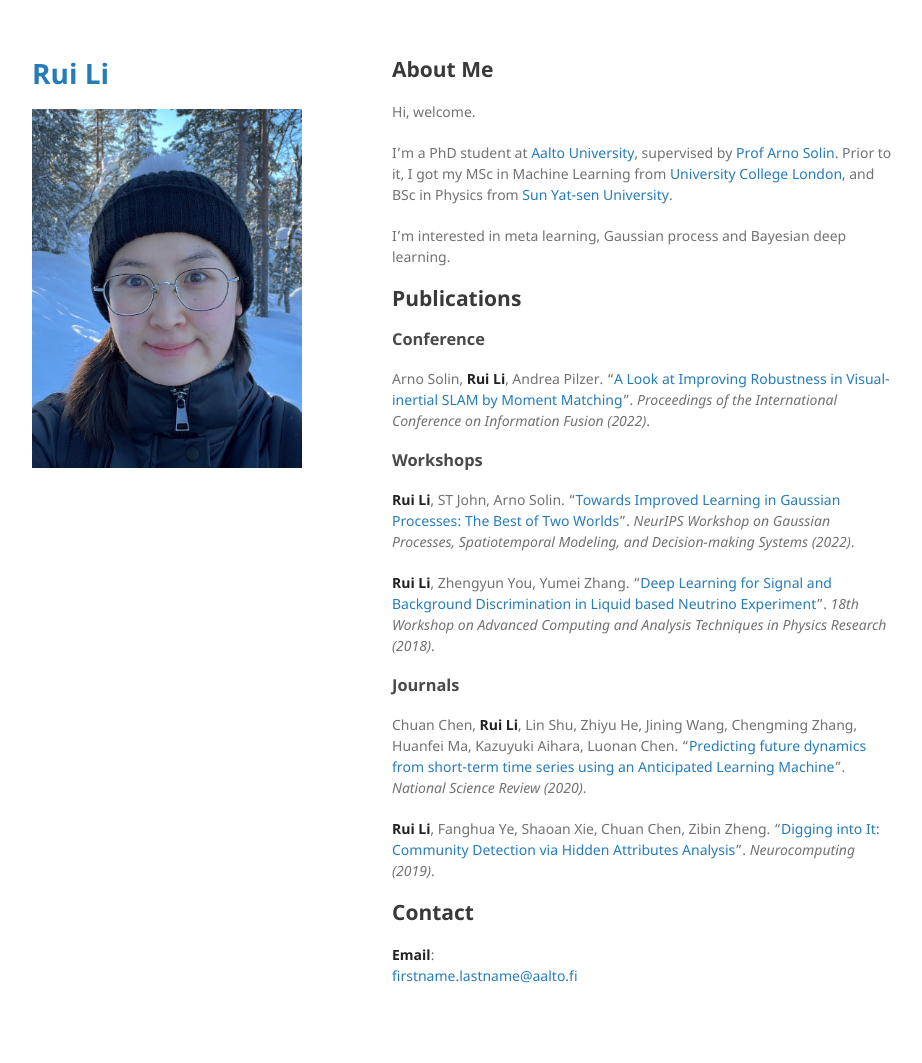
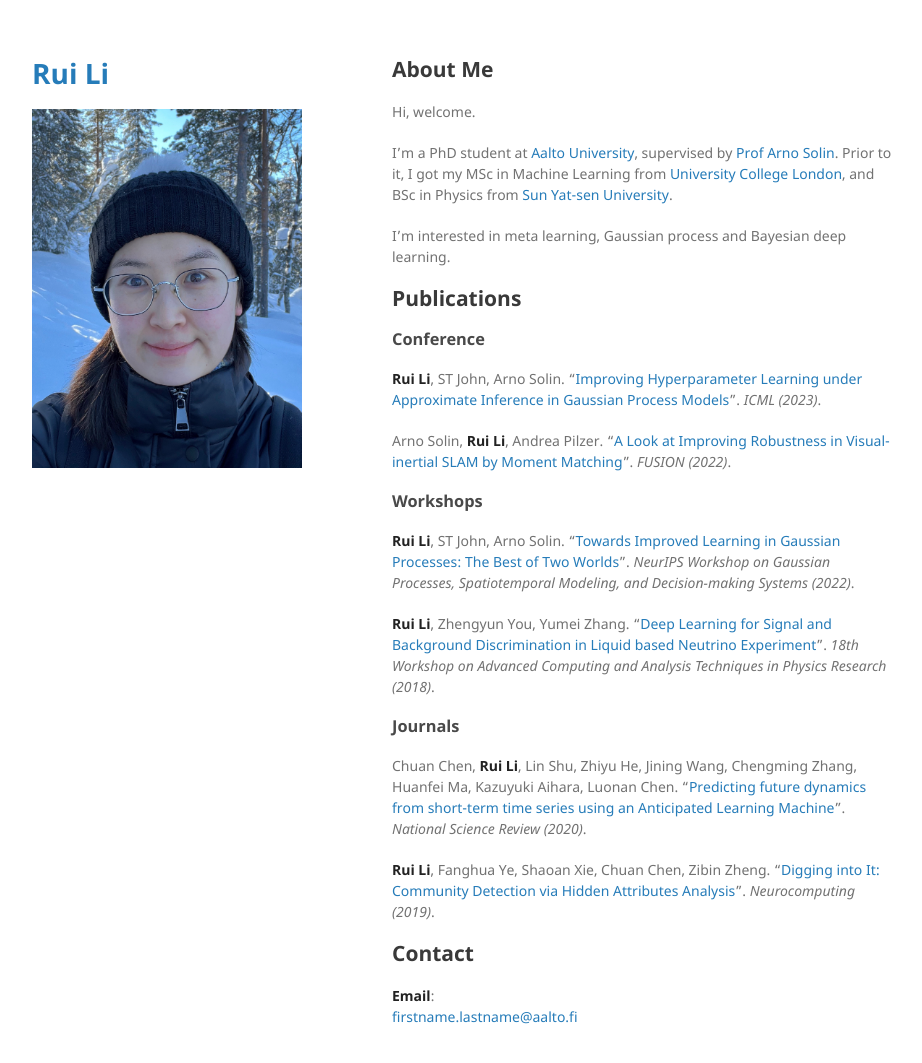
Before and after one commit to ruili-pml/ruili-pml.github.io, a Jekyll site: the page built from index.md, in a window 1280 px wide and 1097 px high. Shown: the top 1063 px of the window, without its empty margins (178-1100 px from the left). Built offline with Jekyll 4.4.1, drawn with Linux system fonts in a browser that asks for light colours; the repository's description, which GitHub fills in, is left out; our own code applies the rules of GitHub Pages for plain Markdown files.

Commit message:
Update index.md

```diff
--- a/index.md
+++ b/index.md
@@ -15,7 +15,11 @@ I'm interested in meta learning, Gaussian process and Bayesian deep learning.
 
 ### Conference
 
-Arno Solin, **Rui Li**, Andrea Pilzer. "[A Look at Improving Robustness in Visual-inertial SLAM by Moment Matching](https://arxiv.org/abs/2205.13821)". _Proceedings of the International Conference on Information Fusion (2022)_.
+
+**Rui Li**, ST John, Arno Solin. "[Improving Hyperparameter Learning under Approximate Inference in Gaussian Process Models](.)".  _ICML (2023)_.
+
+
+Arno Solin, **Rui Li**, Andrea Pilzer. "[A Look at Improving Robustness in Visual-inertial SLAM by Moment Matching](https://arxiv.org/abs/2205.13821)". _FUSION (2022)_.
 
 ### Workshops
 
```
